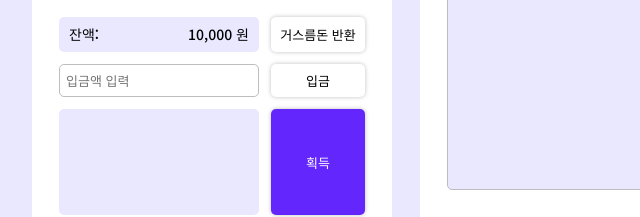
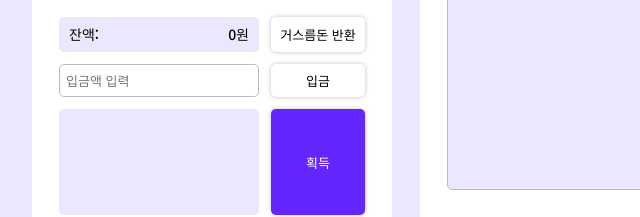
Before and after one commit to yeon1128/Vending_Machine, a plain HTML site: page index.html in a window 1280 px wide. Shown: the part 553-770 px from the top of the page, 234-874 px from the left. Drawn offline with Linux system fonts and the light colour scheme; no server answers.

Commit message:
design: 잔액 초깃값 0원으로 변경

```diff
--- a/index.html
+++ b/index.html
@@ -27,7 +27,7 @@
           <section class="cont-buy-drink">
             <h3 class="ir">구입 관련 정보</h3>
             <div class="info-balance">
-              잔액: <span class="num-balance">10,000 원</span>
+              잔액: <span class="num-balance">0원</span>
             </div>
             <button class="button-return">거스름돈 반환</button>
             <input class="input-cash" type="number" placeholder="입금액 입력" />
```
